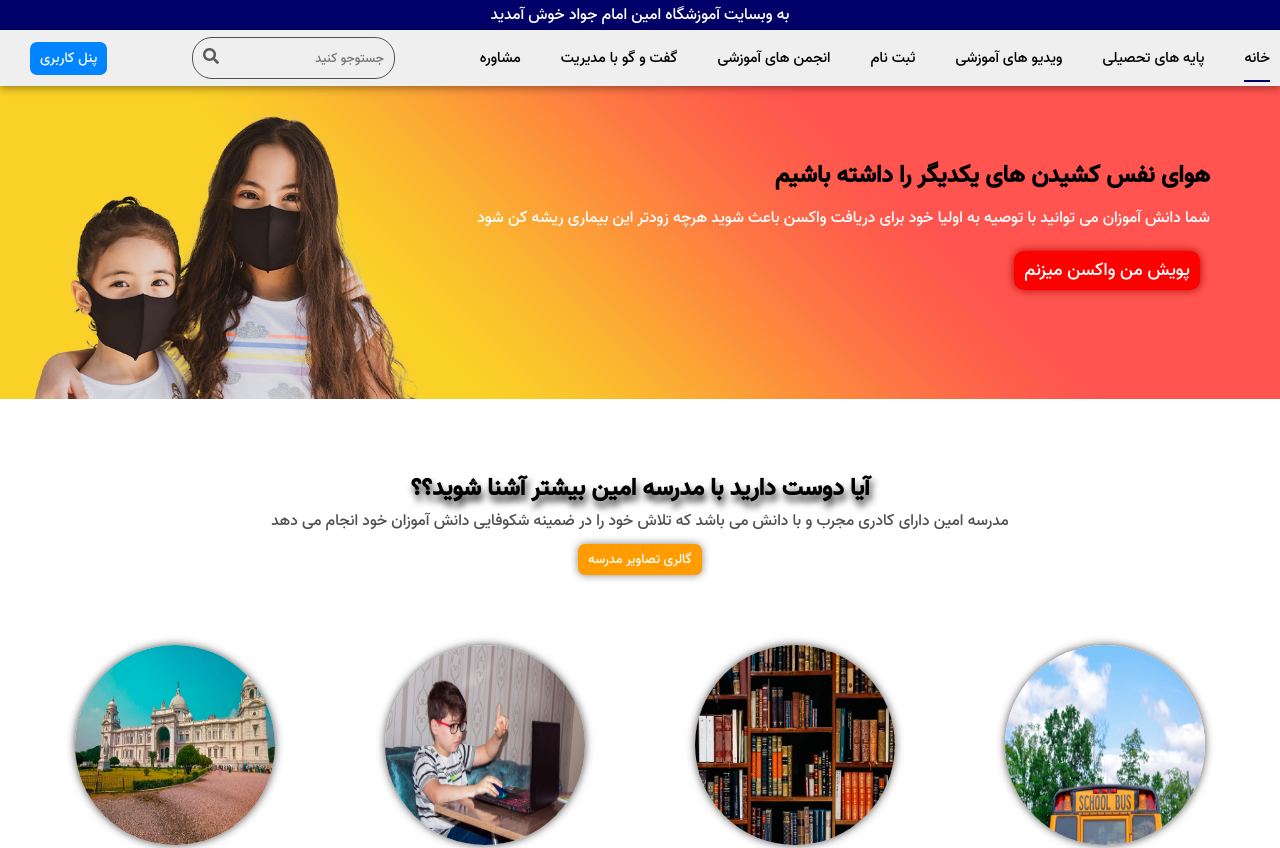
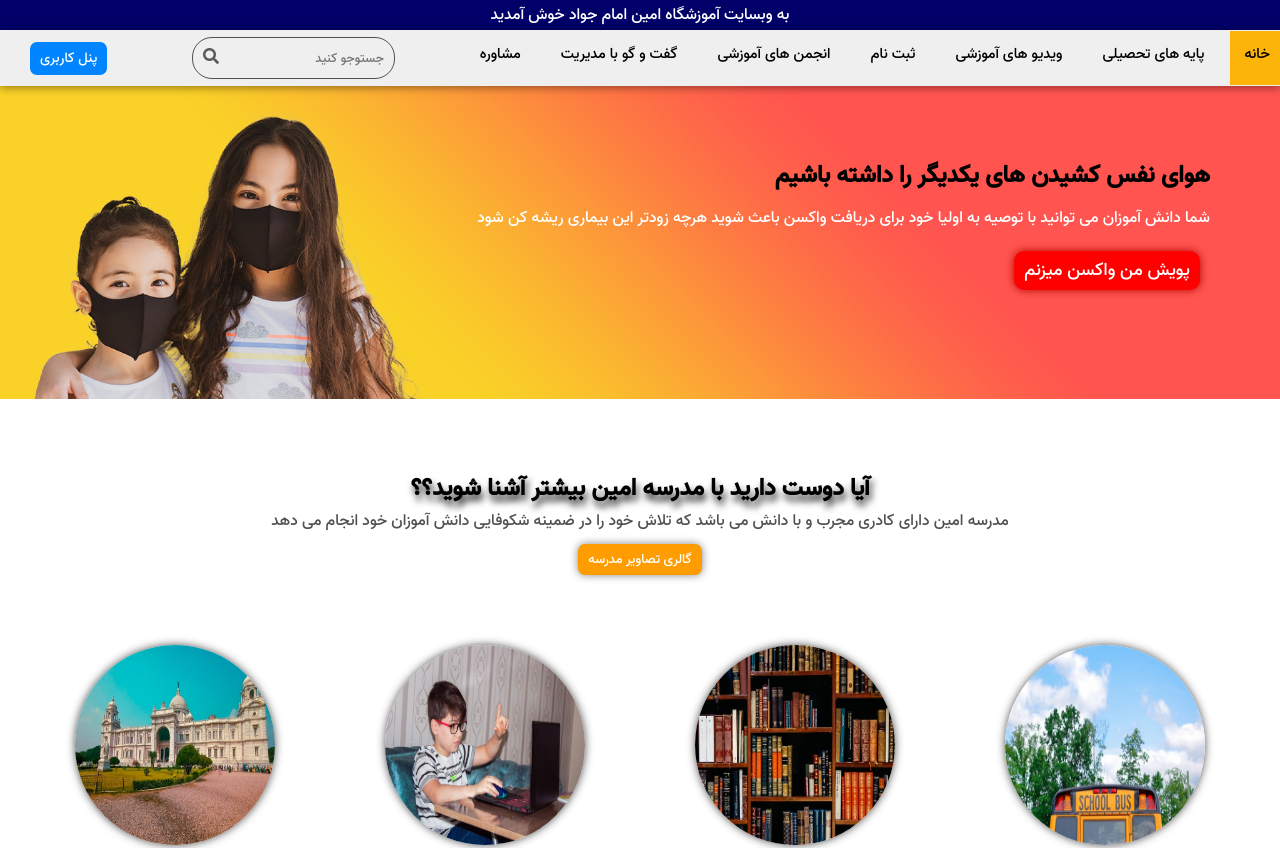
Before and after one commit to frontend-developer78/web-school-template, a plain HTML site: page school-template/index.html in a window 1280 px wide. Shown: the top 848 px of the page. Drawn offline with Linux system fonts and the light colour scheme; files whose address does not match are found by name.

Commit message:
new border hover feature

```diff
--- a/school-template/index.html
+++ b/school-template/index.html
@@ -24,7 +24,7 @@
     <!-- ---------- Start navbar section ------------ -->
     <nav class="menu-section-container">
         <a class="menu-responsive-icon" href="#"><i class="fas fa-bars"></i></a>
-        <ul class="menubar-wrapper">
+        <ul class="menubar-wrapper relative">
             <li><a href="#">خانه</a></li>
             <li><a href="#">پایه های تحصیلی</a></li>
             <li><a href="#">ویدیو های آموزشی</a></li>
@@ -32,6 +32,7 @@
             <li><a href="#">انجمن های آموزشی</a></li>
             <li><a href="#">گفت و گو با مدیریت</a></li>
             <li><a href="#">مشاوره</a></li>
+            <div class="animation start-home"></div>
         </ul>
         <div class="serach-box-menu">
             <input type="search" placeholder="جستوجو کنید">
--- a/school-template/style.css
+++ b/school-template/style.css
@@ -41,7 +41,10 @@ nav.menu-section-container ul.menubar-wrapper{
     display: flex;
     gap: 0 30px;
     padding-top: 10px;
-    padding-bottom: 10px;
+    padding-bottom: 18px;
+}
+nav.menu-section-container ul.menubar-wrapper li{
+    z-index: 10;
 }
 nav.menu-section-container ul.menubar-wrapper li a{
     font-size: 15px;
@@ -83,13 +86,98 @@ nav.menu-section-container div.serach-box-menu input{
     font-family: var(--font-family-primary);
     color: rgb(2, 68, 155);
 }
-nav.menu-section-container ul.menubar-wrapper li:nth-child(1) a{
-    border-bottom: 2px solid var(--primary-background-color);
+ul.menubar-wrapper div.animation{
+    position: absolute;
+    height: 100%;
+    top: 0;
+    transition: all 1s ease;
 }
-nav.menu-section-container ul.menubar-wrapper li a:hover{
-    border-bottom: 2px solid var(--primary-background-color);
-    color: rgb(179, 129, 12);
+nav ul.menubar-wrapper .start-home,nav ul.menubar-wrapper li:nth-child(1):hover ~ .animation{
+    width: 50px;
+    right: 0;
+    background-color: #fdb408;
+    /* border-bottom: 2px solid #1abc9c; */
 }
+nav ul.menubar-wrapper li:nth-child(2):hover ~ .animation{
+    width: 120px;
+    right: 65px;
+    background-color: gold;
+    /* border-bottom: 2px solid #bc1a22; */
+}
+nav ul.menubar-wrapper li:nth-child(3):hover ~ .animation{
+    width: 120px;
+    right: 210px;
+    background-color: gold;
+    /* border-bottom: 2px solid #3498db; */
+}
+nav ul.menubar-wrapper li:nth-child(4):hover ~ .animation{
+    width: 70px;
+    right: 353px;
+    background-color: gold;
+    /* border-bottom: 2px solid #9b59b6; */
+}
+nav ul.menubar-wrapper li:nth-child(5):hover ~ .animation{
+    width: 130px;
+    right: 440px;
+    background-color: gold;
+    /* border-bottom: 2px solid #e67e22; */
+}
+nav ul.menubar-wrapper li:nth-child(6):hover ~ .animation{
+    width: 140px;
+    right: 590px;
+    background-color: gold;
+    /* border-bottom: 2px solid #e67e22; */
+}
+nav ul.menubar-wrapper li:nth-child(7):hover ~ .animation{
+    width: 60px;
+    right: 750px;
+    background-color: gold;
+    /* border-bottom: 2px solid #e67e22; */
+}
+
+
+
+
+
+
+
+
+
+
+
+
+
+
+
+
+
+
+
+
+
+
+
+
+
+
+
+
+
+
+
+
+
+
+
+
+
+
+
+
+
+
+
+
 nav.menu-section-container button.login-to-pannel:hover{
     background-color: rgb(3, 3, 223);
 }
```
